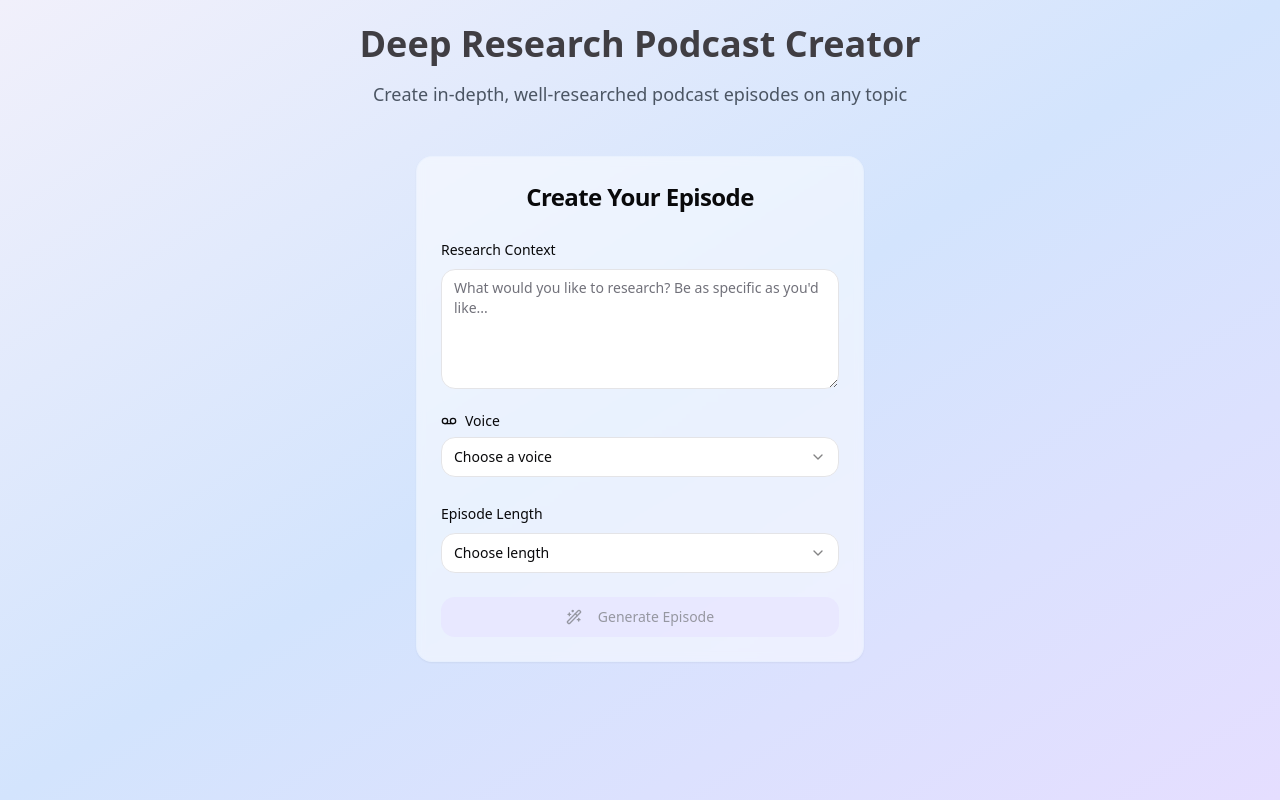
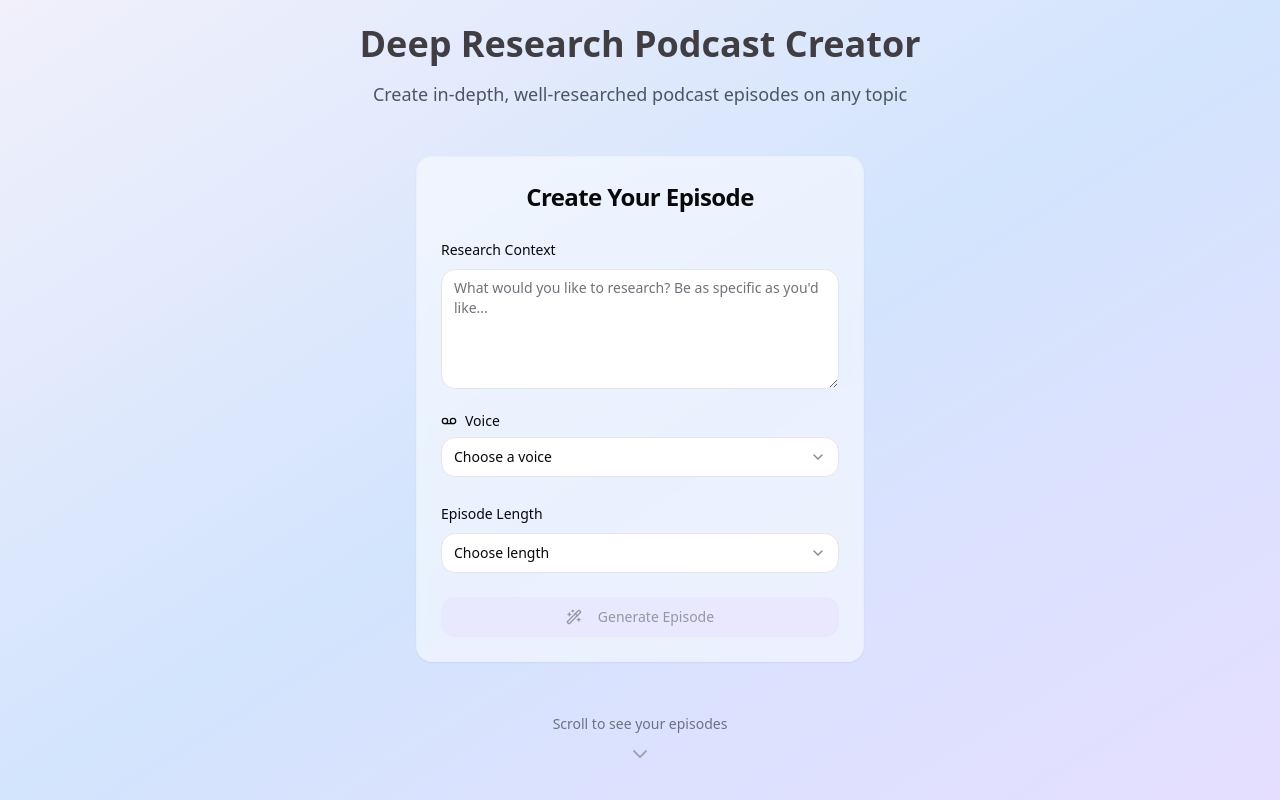
Before and after one commit to Vadbeg/dreamynds, a React (Vite) app: page / in a window 1280 px wide. Built offline with nearby package versions, Linux system fonts and the light colour scheme.

Commit message:
Add scroll hint
Add a visual cue to indicate that the page can be scrolled.

```diff
--- a/src/pages/Index.tsx
+++ b/src/pages/Index.tsx
@@ -4,6 +4,7 @@ import { useNavigate } from "react-router-dom";
 import StoryForm, { StorySettings } from "@/components/StoryForm";
 import StoryList, { StoredStory } from "@/components/StoryList";
 import { useToast } from "@/components/ui/use-toast";
+import { ChevronDown } from "lucide-react";
 
 const Index = () => {
   const [isGenerating, setIsGenerating] = useState(false);
@@ -67,7 +68,7 @@ const Index = () => {
 
   return (
     <div className="h-screen overflow-y-auto snap-y snap-mandatory">
-      <div className="min-h-screen snap-start bg-gradient-to-br from-[#F1F0FB] via-[#D3E4FD] to-[#E5DEFF] p-6">
+      <div className="relative min-h-screen snap-start bg-gradient-to-br from-[#F1F0FB] via-[#D3E4FD] to-[#E5DEFF] p-6">
         <div className="max-w-7xl mx-auto">
           <header className="text-center mb-12 animate-fade-in">
             <h1 className="text-4xl font-bold text-[#403E43] mb-4">
@@ -84,6 +85,12 @@ const Index = () => {
             </div>
           </main>
         </div>
+
+        {/* Scroll Hint */}
+        <div className="absolute bottom-8 left-0 right-0 flex flex-col items-center gap-2 animate-bounce">
+          <p className="text-gray-500 text-sm">Scroll to see your episodes</p>
+          <ChevronDown className="w-6 h-6 text-gray-400" />
+        </div>
       </div>
 
       <StoryList stories={stories} onSelect={handleSelectStory} />
```
